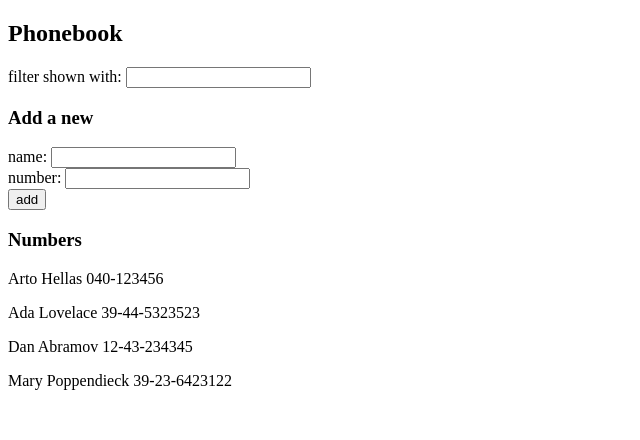
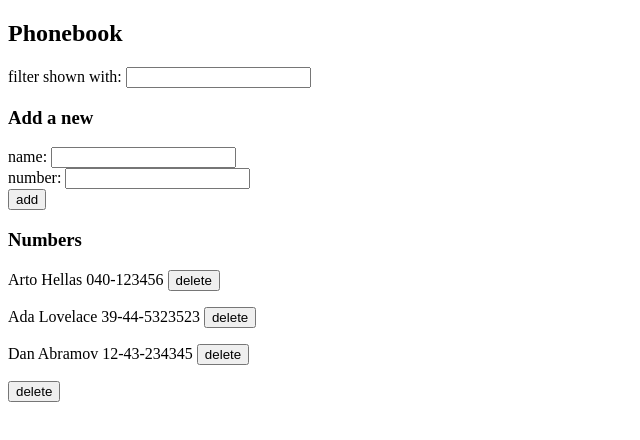
Before and after one commit to melbin726/fullstack-open, a React (Vite) app in the folder part2/phonebook/: page / in a window 1280 px wide. Shown: the top 440 px of the page, without its empty margins (0-640 px from the left). Built offline with nearby package versions, Linux system fonts and the light colour scheme; data requests are answered from the project's data file.

Commit message:
part2 2.14

```diff
--- a/part2/phonebook/db.json
+++ b/part2/phonebook/db.json
@@ -16,11 +16,6 @@
       "id": "3"
     },
     {
-      "name": "Mary Poppendieck",
-      "number": "39-23-6423122",
-      "id": "4"
-    },
-    {
       "id": "d4e8",
       "name": "",
       "number": ""
--- a/part2/phonebook/src/App.jsx
+++ b/part2/phonebook/src/App.jsx
@@ -1,22 +1,20 @@
 import { useState, useEffect } from "react";
-import axios from "axios";
+import personService from "./services/persons"; // Import the service
 import Filter from "./components/Filter";
 import PersonForm from "./components/PersonForm";
 import Persons from "./components/Persons";
 
 const App = () => {
-  // Initialize with an empty array since data will come from the server
   const [persons, setPersons] = useState([]);
   const [newName, setNewName] = useState("");
   const [newNumber, setNewNumber] = useState("");
   const [filter, setFilter] = useState("");
 
-  // Exercise 2.11: Fetching data from the server
   useEffect(() => {
-    axios.get("http://localhost:3001/persons").then((response) => {
-      setPersons(response.data);
+    personService.getAll().then((initialPersons) => {
+      setPersons(initialPersons);
     });
-  }, []); // The empty dependency array ensures this runs only once after the first render
+  }, []);
 
   const addPerson = (event) => {
     event.preventDefault();
@@ -33,20 +31,23 @@ const App = () => {
     const personObject = {
       name: newName,
       number: newNumber,
-      // We removed the manual ID generation because json-server
-      // will create a unique ID for us automatically!
     };
 
-    // Exercise 2.12: Send data to the server
-    axios
-      .post("http://localhost:3001/persons", personObject)
-      .then((response) => {
-        // response.data contains the person object returned by the server
-        // including the ID it generated
-        setPersons(persons.concat(response.data));
-        setNewName("");
-        setNewNumber("");
+    personService.create(personObject).then((returnedPerson) => {
+      setPersons(persons.concat(returnedPerson));
+      setNewName("");
+      setNewNumber("");
+    });
+  };
+
+  // Exercise 2.14: Delete functionality
+  const handleDelete = (id, name) => {
+    if (window.confirm(`Delete ${name}?`)) {
+      personService.remove(id).then(() => {
+        // Filter out the deleted person from state to update UI
+        setPersons(persons.filter((p) => p.id !== id));
       });
+    }
   };
 
   const handleNameChange = (event) => setNewName(event.target.value);
@@ -75,7 +76,8 @@ const App = () => {
       />
 
       <h3>Numbers</h3>
-      <Persons persons={personsToShow} />
+      {/* Pass the delete handler to the Persons component */}
+      <Persons persons={personsToShow} deletePerson={handleDelete} />
     </div>
   );
 };
--- a/part2/phonebook/src/components/Persons.jsx
+++ b/part2/phonebook/src/components/Persons.jsx
@@ -1,10 +1,16 @@
-const Persons = ({ persons }) => (
-  <>
-    {persons.map((person) => (
-      <p key={person.name}>
-        {person.name} {person.number}
-      </p>
-    ))}
-  </>
-);
+const Persons = ({ persons, deletePerson }) => {
+  return (
+    <div>
+      {persons.map((person) => (
+        <p key={person.id}>
+          {person.name} {person.number}{" "}
+          <button onClick={() => deletePerson(person.id, person.name)}>
+            delete
+          </button>
+        </p>
+      ))}
+    </div>
+  );
+};
+
 export default Persons;
--- /dev/null
+++ b/part2/phonebook/src/services/persons.js
@@ -0,0 +1,16 @@
+import axios from 'axios'
+const baseUrl = 'http://localhost:3001/persons'
+
+const getAll = () => {
+  return axios.get(baseUrl).then(response => response.data)
+}
+
+const create = newObject => {
+  return axios.post(baseUrl, newObject).then(response => response.data)
+}
+
+const remove = (id) => {
+  return axios.delete(`${baseUrl}/${id}`)
+}
+
+export default { getAll, create, remove }
```
